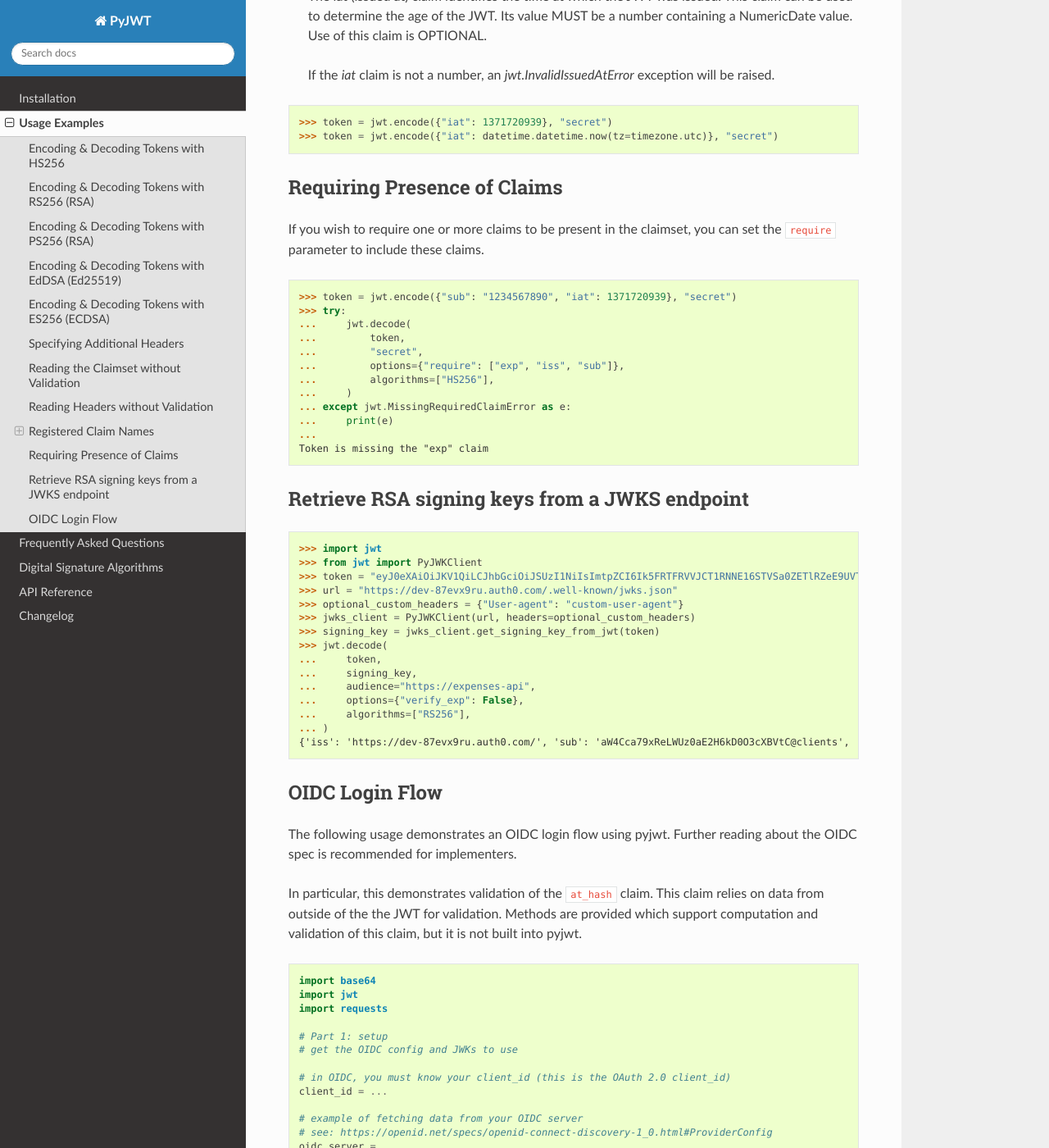
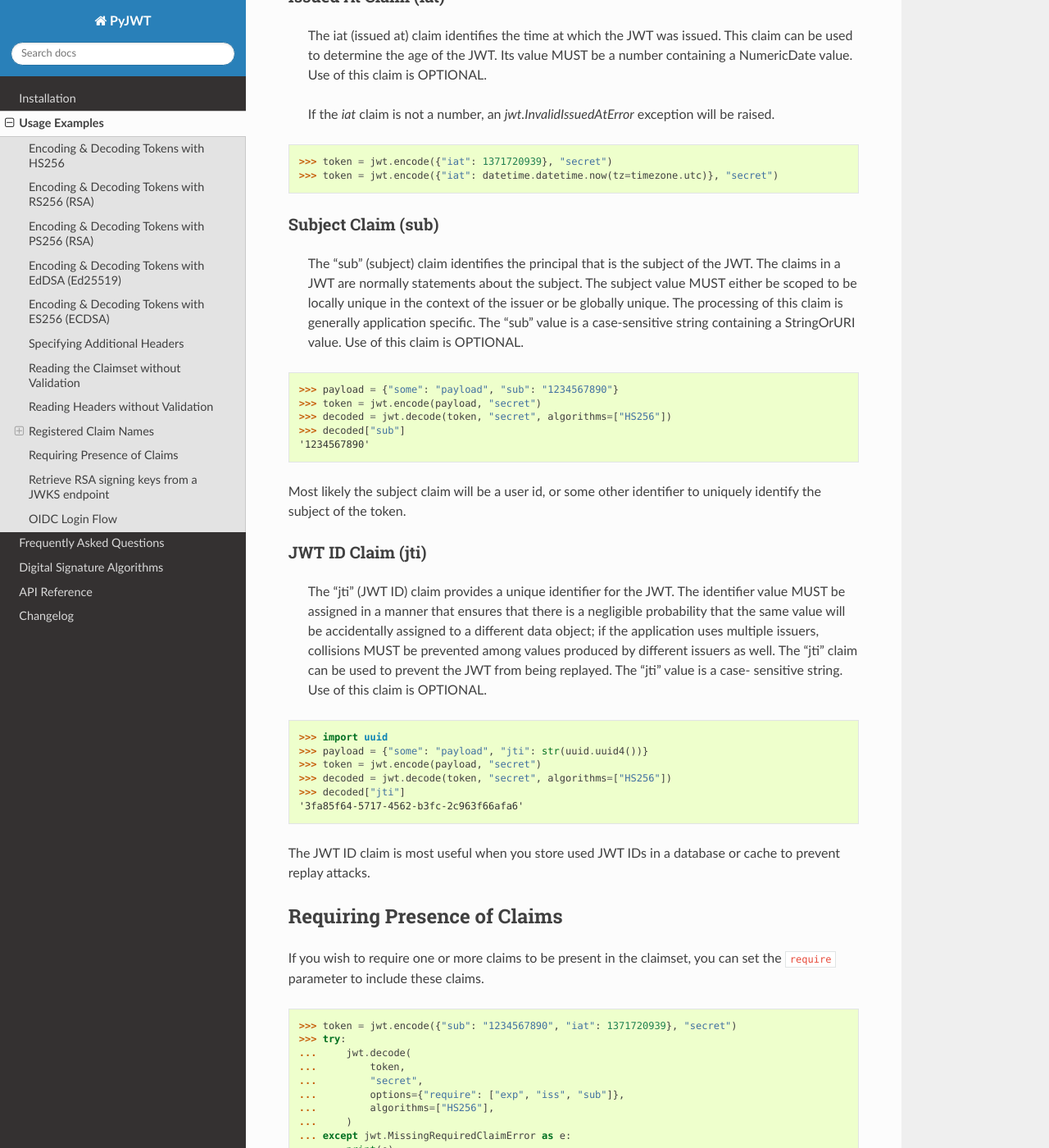
Before and after one commit to jpadilla/pyjwt, a Sphinx documentation site: the page built from docs/usage.rst, in a window 1280 px wide and 1400 px high, scrolled down 6517 px. Shown: the whole window at 82% size. Built offline with Sphinx 7.4.7 and the Read the Docs theme 3.1.0, drawn with Linux system fonts in a browser that asks for light colours; some of the changed text lies outside the part shown.

Commit message:
Add documentation for "sub" (Subject) and "jti" (JWT ID) claims in usage.rst

```diff
--- a/docs/usage.rst
+++ b/docs/usage.rst
@@ -161,6 +161,8 @@ how they should be used. PyJWT supports these registered claim names:
  - "iss" (Issuer) Claim
  - "aud" (Audience) Claim
  - "iat" (Issued At) Claim
+ - "jti" (JWT ID) Claim
+ - "sub" (Subject) Claim
 
 Expiration Time Claim (exp)
 ~~~~~~~~~~~~~~~~~~~~~~~~~~~
@@ -350,6 +352,50 @@ Issued At Claim (iat)
     >>> token = jwt.encode({"iat": 1371720939}, "secret")
     >>> token = jwt.encode({"iat": datetime.datetime.now(tz=timezone.utc)}, "secret")
 
+Subject Claim (sub)
+~~~~~~~~~~~~~~~~~~~
+
+    The "sub" (subject) claim identifies the principal that is the subject
+    of the JWT.  The claims in a JWT are normally statements about the
+    subject.  The subject value MUST either be scoped to be locally
+    unique in the context of the issuer or be globally unique.  The
+    processing of this claim is generally application specific.  The "sub"
+    value is a case-sensitive string containing a StringOrURI value.  Use
+    of this claim is OPTIONAL.
+
+.. code-block:: pycon
+
+    >>> payload = {"some": "payload", "sub": "1234567890"}
+    >>> token = jwt.encode(payload, "secret")
+    >>> decoded = jwt.decode(token, "secret", algorithms=["HS256"])
+    >>> decoded["sub"]
+    '1234567890'
+
+Most likely the subject claim will be a user id, or some other identifier to uniquely identify the subject of the token.
+
+JWT ID Claim (jti)
+~~~~~~~~~~~~~~~~~~
+
+    The "jti" (JWT ID) claim provides a unique identifier for the JWT.
+    The identifier value MUST be assigned in a manner that ensures that
+    there is a negligible probability that the same value will be
+    accidentally assigned to a different data object; if the application
+    uses multiple issuers, collisions MUST be prevented among values
+    produced by different issuers as well.  The "jti" claim can be used
+    to prevent the JWT from being replayed.  The "jti" value is a case-
+    sensitive string.  Use of this claim is OPTIONAL.
+
+.. code-block:: pycon
+
+    >>> import uuid
+    >>> payload = {"some": "payload", "jti": str(uuid.uuid4())}
+    >>> token = jwt.encode(payload, "secret")
+    >>> decoded = jwt.decode(token, "secret", algorithms=["HS256"])
+    >>> decoded["jti"]  # doctest: +SKIP
+    '3fa85f64-5717-4562-b3fc-2c963f66afa6'
+
+The JWT ID claim is most useful when you store used JWT IDs in a database or cache to prevent replay attacks.
+
 Requiring Presence of Claims
 ----------------------------
 
```
